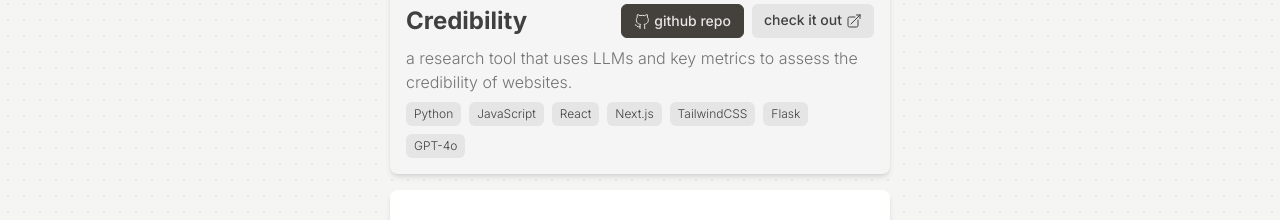
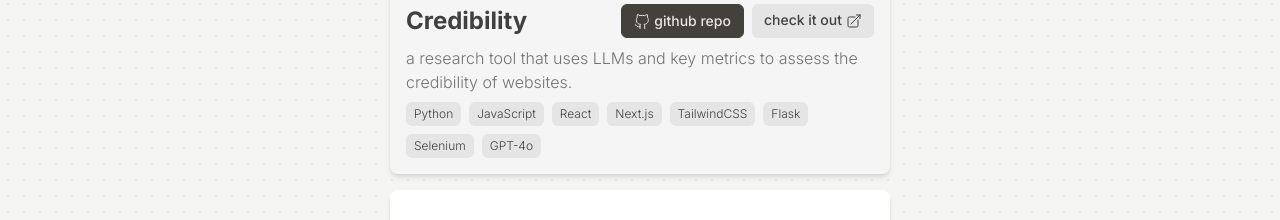
Before and after one commit to martin226/v2, a Next.js app: page /projects in a window 1280 px wide. Shown: the part 820-1040 px from the top of the page. Built offline with nearby package versions, Linux system fonts and the light colour scheme.

Commit message:
chore: update skills on project

```diff
--- a/src/app/projects/page.js
+++ b/src/app/projects/page.js
@@ -43,6 +43,7 @@ export default function Home() {
         "Next.js",
         "TailwindCSS",
         "Flask",
+        "Selenium",
         "GPT-4o",
       ],
       github: "https://github.com/martin226/credibility",
```
